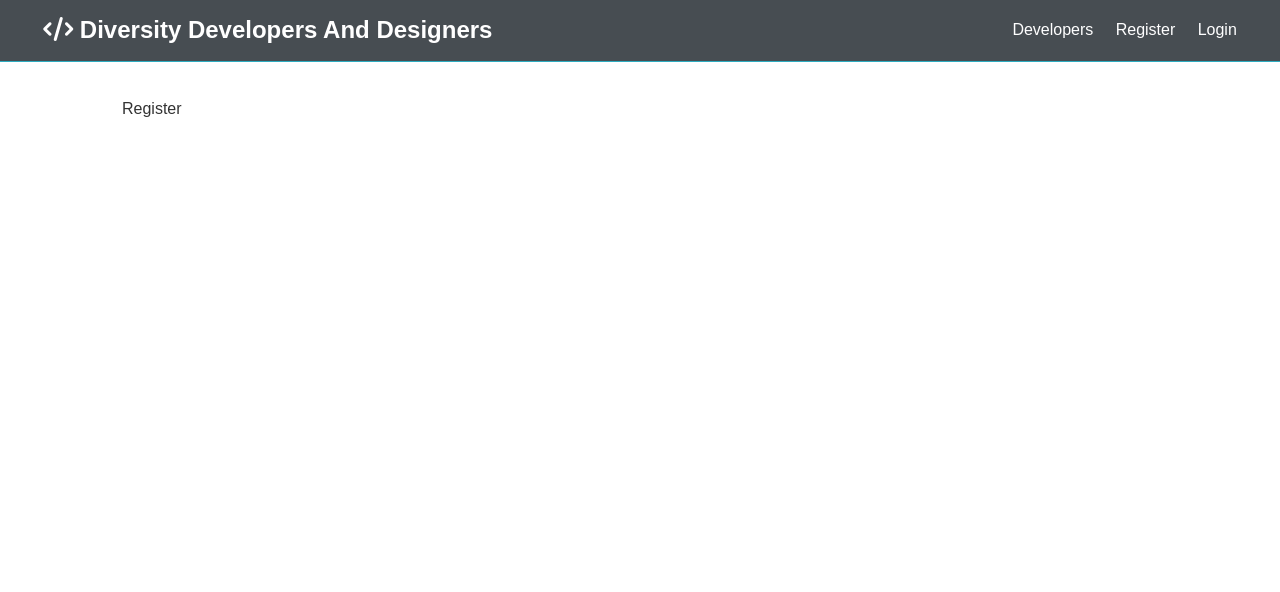
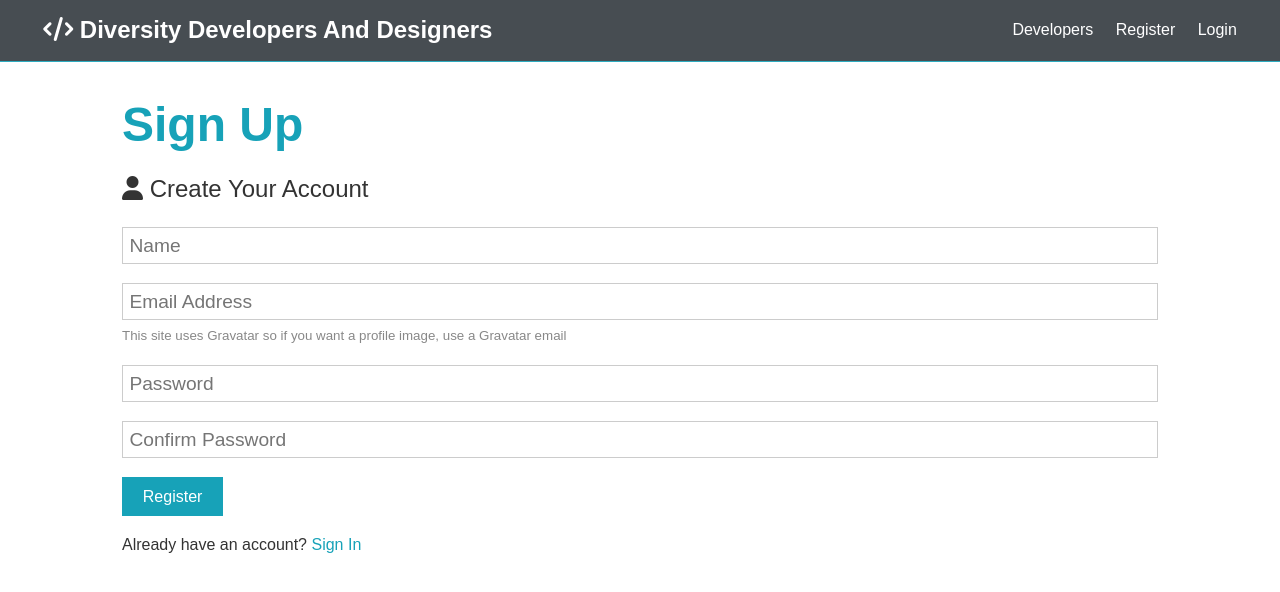
Before and after one commit to mojaray2k/diversity-developers-designers, a React (Create React App) app in the folder client/: page /register in a window 1280 px wide. Shown: the top 592 px of the page. Built offline with nearby package versions, Linux system fonts and the light colour scheme.

Commit message:
adding simple ajax code before transitioning it to redux

```diff
--- a/client/src/components/auth/Register.js
+++ b/client/src/components/auth/Register.js
@@ -1,7 +1,108 @@
-import React from "react";
+import React, { Fragment, useState } from "react";
+import { Link } from "react-router-dom";
+import axios from "axios";
 
 const Register = () => {
-  return <div>Register</div>;
+  const [formData, setFormData] = useState({
+    name: "",
+    email: "",
+    password: "",
+    password2: "",
+  });
+
+  const { name, email, password, password2 } = formData;
+
+  const onChange = (e) =>
+    setFormData({ ...formData, [e.target.name]: e.target.value });
+
+  const onSubmit = async (e) => {
+    e.preventDefault();
+    if (password !== password2) {
+      console.log("Passwords do not match");
+    } else {
+      // console.log(formData);
+      const newUser = {
+        name,
+        email,
+        password,
+      };
+      try {
+        const config = {
+          headers: {
+            "Content-Type": "application/json",
+          },
+        };
+        const body = JSON.stringify(newUser);
+        const res = await axios.post("/api/users", body, config);
+        console.log(res.data);
+      } catch (err) {
+        console.error(err.response.data);
+      }
+    }
+  };
+
+  return (
+    <Fragment>
+      <h1 className='large text-primary'>Sign Up</h1>
+      <p className='lead'>
+        <i className='fas fa-user'></i> Create Your Account
+      </p>
+      <form className='form' onSubmit={(e) => onSubmit(e)}>
+        <div className='form-group'>
+          <input
+            onChange={(e) => onChange(e)}
+            type='text'
+            placeholder='Name'
+            name='name'
+            value={name}
+            required
+          />
+        </div>
+        <div className='form-group'>
+          <input
+            onChange={(e) => onChange(e)}
+            type='email'
+            placeholder='Email Address'
+            name='email'
+            value={email}
+          />
+          <small className='form-text'>
+            This site uses Gravatar so if you want a profile image, use a
+            Gravatar email
+          </small>
+        </div>
+        <div className='form-group'>
+          <input
+            onChange={(e) => onChange(e)}
+            type='password'
+            placeholder='Password'
+            name='password'
+            minLength='6'
+            value={password}
+          />
+        </div>
+        <div className='form-group'>
+          <input
+            onChange={(e) => onChange(e)}
+            type='password'
+            placeholder='Confirm Password'
+            name='password2'
+            minLength='6'
+            value={password2}
+          />
+        </div>
+        <input
+          onChange={(e) => onChange(e)}
+          type='submit'
+          className='btn btn-primary'
+          value='Register'
+        />
+      </form>
+      <p className='my-1'>
+        Already have an account? <Link to='/login'>Sign In</Link>
+      </p>
+    </Fragment>
+  );
 };
 
 export default Register;
```
